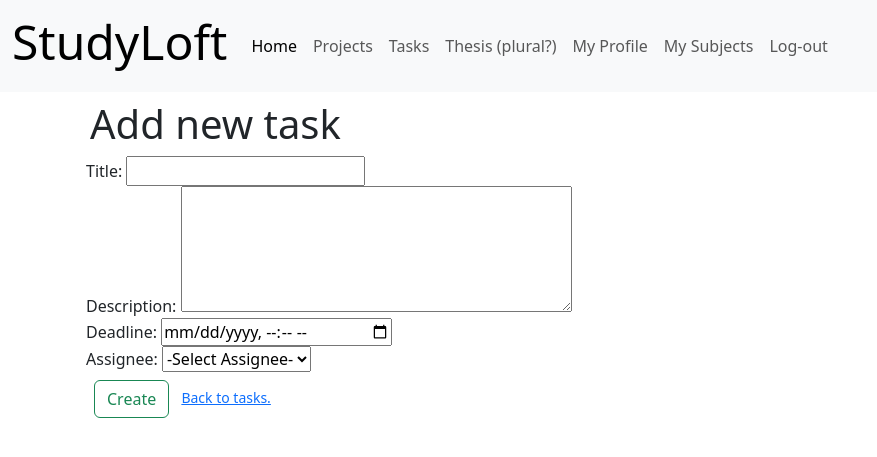
After one commit to vuca1/StudyLoft, a Django app: page /add_task in a window 1280 px wide. The commit adds this page. Shown: the top 457 px of the page, without its empty margins (0-877 px from the left). Run offline with Django 5.2, Linux system fonts and the light colour scheme; the visitor is signed in with stand-in values (Sample User, id 1); data comes from the database, SQL or seed files in the repository.

Commit message:
Add task management features: implement task creation, listing, and detail views; update templates and URLs

```diff
--- a/studyloft/academics/models.py
+++ b/studyloft/academics/models.py
@@ -84,6 +84,19 @@ class Task(models.Model):
         null=True,
         related_name="assigned_tasks"
     )
+    author = models.ForeignKey(
+        User,
+        on_delete=models.SET_NULL,
+        null=True,
+        related_name="created_tasks"
+    )
+    project = models.ForeignKey(
+        Project,
+        on_delete=models.CASCADE,
+        blank=True,
+        null=True,
+        related_name="related_tasks"
+    )
 
 
 class Note(models.Model):
--- /dev/null
+++ b/studyloft/academics/templates/academics/add_task.html
@@ -0,0 +1,19 @@
+{% extends "academics/layout.html" %}
+
+{% block title %} - Add Task{% endblock %}
+
+{% block body %}
+    <div class="container">
+        <div class="display-6 m-2">Add new task</div>
+        <div class="m-1">
+            <form action="{% url 'add_task' %}" method="post">
+                {% csrf_token %}
+                <div class="form-group">
+                    {{ new_task_form }}
+                </div>
+                <button type="submit" class="btn btn-outline-success m-2">Create</button>
+                <small><a href="{% url 'tasks_list' %}">Back to tasks.</a></small>
+            </form>
+        </div>
+    </div>
+{% endblock %}
--- a/studyloft/academics/templates/academics/includes/card.html
+++ b/studyloft/academics/templates/academics/includes/card.html
@@ -1,6 +1,9 @@
 <div class="card m-3">
     <div class="card-body">
         <p class="display-6">{{ job.title }}</p>
-        <a class="btn btn-outline-success" href="{% url url_name job.id %}">View</a>
+        {% if url_name == "task" %}
+            <small>Deadline {{ job.deadline.date }}</small><br>
+        {% endif %}
+        <a class="btn btn-outline-success mt-2" href="{% url url_name job.id %}">View</a>
     </div>
 </div>
--- a/studyloft/academics/templates/academics/layout.html
+++ b/studyloft/academics/templates/academics/layout.html
@@ -25,10 +25,11 @@
                         {% if user.is_authenticated %}
                             <a class="nav-link active" aria-current="page" href="{% url 'index' %}">Home</a>
                             <a class="nav-link" href="{% url 'projects_list' %}">Projects</a>
+                            <a class="nav-link" href="{% url 'tasks_list' %}">Tasks</a>
                             <a class="nav-link" href="#">Thesis (plural?)</a>
                             <a class="nav-link" href="#">My Profile</a>
                             <a class="nav-link" href="#">My Subjects</a>
-                            <a class="nav-link" href="{% url 'logout_view' %}"> Log-out</a>
+                            <a class="nav-link" href="{% url 'logout_view' %}">Log-out</a>
                         {% else %}
                             <a class="nav-link" href="{% url 'login_view' %}">Log-in</a>
                             <a class="nav-link" href="{% url 'register_view' %}">Register</a>
--- a/studyloft/academics/templates/academics/project.html
+++ b/studyloft/academics/templates/academics/project.html
@@ -15,7 +15,7 @@
             <div class="col-8">
                 <div class="display-6">{{ project.title }}</div>
                 <div>{{ project.description  }}</div>
-                <small>{{ project.timestamp.date }}</small>
+                <small>Created at {{ project.timestamp.date }}</small>
             </div>
             <div class="col-2">
                 <div><b>Members</b></div>
--- a/studyloft/academics/templates/academics/projects_list.html
+++ b/studyloft/academics/templates/academics/projects_list.html
@@ -7,7 +7,7 @@
 {% block body %}
 
     <div class="container">
-        <div class="display-6 m-2">Add new project <a class="btn btn-outline-success" href="{% url 'add_project' %}">here</a></div>
+        <div class="display-6 mb-2 mt-4">Add new project <a class="btn btn-outline-success" href="{% url 'add_project' %}">here</a></div>
 
         <hr class="mt-4 mb-4">
 
--- a/studyloft/academics/urls.py
+++ b/studyloft/academics/urls.py
@@ -9,5 +9,8 @@ urlpatterns = [
     path("register_view", views.register_view, name="register_view"),
     path("add_project", views.add_project, name="add_project"),
     path("projects_list", views.projects_list, name="projects_list"),
-    path("project/<int:project_id>", views.project, name="project")
+    path("project/<int:project_id>", views.project, name="project"),
+    path("add_task", views.add_task, name="add_task"),
+    path("tasks_list", views.tasks_list, name="tasks_list"),
+    path("task/<int:task_id>", views.task, name="task")
 ]
--- a/studyloft/academics/views.py
+++ b/studyloft/academics/views.py
@@ -34,7 +34,10 @@ class NewTaskForm(forms.Form):
     )
     deadline = forms.DateTimeField(
         label="Deadline",
-        required=False
+        required=False,
+        widget=forms.DateTimeInput(
+            attrs={"type": "datetime-local"}
+        )
     )
     assignee = forms.ModelChoiceField(
         queryset=User.objects.all(),
@@ -94,9 +97,14 @@ def index(request):
 
 @login_required
 def projects_list(request):
-    # TODO: styling of list of projects (HTML/CSS)
     return render(request, "academics/projects_list.html", {
         "projects": request.user.contributing_projects.all(),
+    })
+
+@login_required
+def tasks_list(request):
+    return render(request, "academics/tasks_list.html", {
+        "tasks": request.user.assigned_tasks.all()
     })
 
 
@@ -108,7 +116,6 @@ def add_project(request):
             title = new_project_form.cleaned_data["title"]
             description = new_project_form.cleaned_data["description"]
         else:
-            # redirect to index for now
             return render(request, "academics/add_project.html", {
                 "message": "Invalid inputs.",
                 "new_project_form": new_project_form
@@ -123,9 +130,8 @@ def add_project(request):
         new_project.members.add(*new_project_form.cleaned_data["members"])
         new_project.save()
 
-        # redirect to index for now
         return render(request, "academics/projects_list.html", {
-            "message": f"Successfully added project {title}.",
+            "message": f"Successfully added project \"{title}\".",
             "projects": request.user.contributing_projects.all()
         })
 
@@ -137,9 +143,54 @@ def add_project(request):
         })
 
 
+@login_required
+def add_task(request):
+    if request.method == "POST":
+        new_task_form = NewTaskForm(request.POST)
+        if new_task_form.is_valid():
+            title = new_task_form.cleaned_data["title"]
+            description = new_task_form.cleaned_data["description"]
+            deadline = new_task_form.cleaned_data["deadline"]
+            assignee = new_task_form.cleaned_data["assignee"]
+        else:
+            return render(request, "academics/add_task.html", {
+                "message": "Invalid inputs",
+                "new_task_form": new_task_form
+            })
+
+        new_task = Task(
+            title=title,
+            description=description,
+            deadline=deadline,
+            assignee=assignee,
+            author=request.user,
+        )
+        new_task.save()
+
+        return render(request, "academics/tasks_list.html", {
+            "message": f"Successfully added task \"{title}\".",
+            "tasks": request.user.assigned_tasks.all()
+        })
+
+    else:
+        return render(request, "academics/add_task.html", {
+            "new_task_form": NewTaskForm()
+        })
+
+@login_required
 def project(request, project_id):
+    # TODO: check if user in members
+    # TODO: add back to list button
     return render(request, "academics/project.html", {
         "project": get_object_or_404(Project, id=project_id)
+    })
+
+@login_required
+def task(request, task_id):
+    # TODO: check if user author or assignee
+    # TODO: add back to list button
+    return render(request, "academics/task.html", {
+        "task": get_object_or_404(Task, id=task_id)
     })
 
 
```
Also changed, not shown: studyloft/academics/templates/academics/task.html (added, +32 -0 lines), studyloft/academics/templates/academics/tasks_list.html (added, +24 -0 lines), 1 other file.
